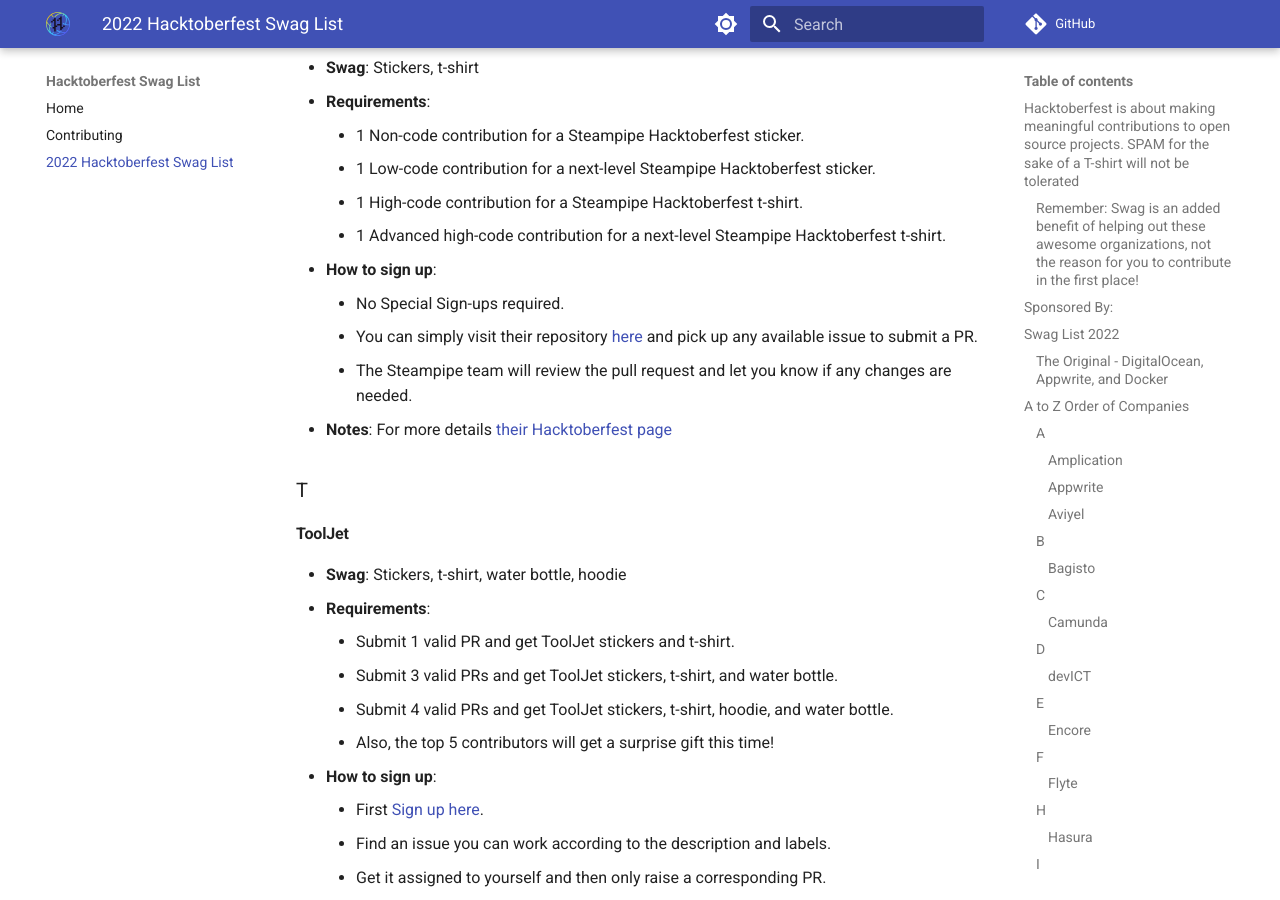
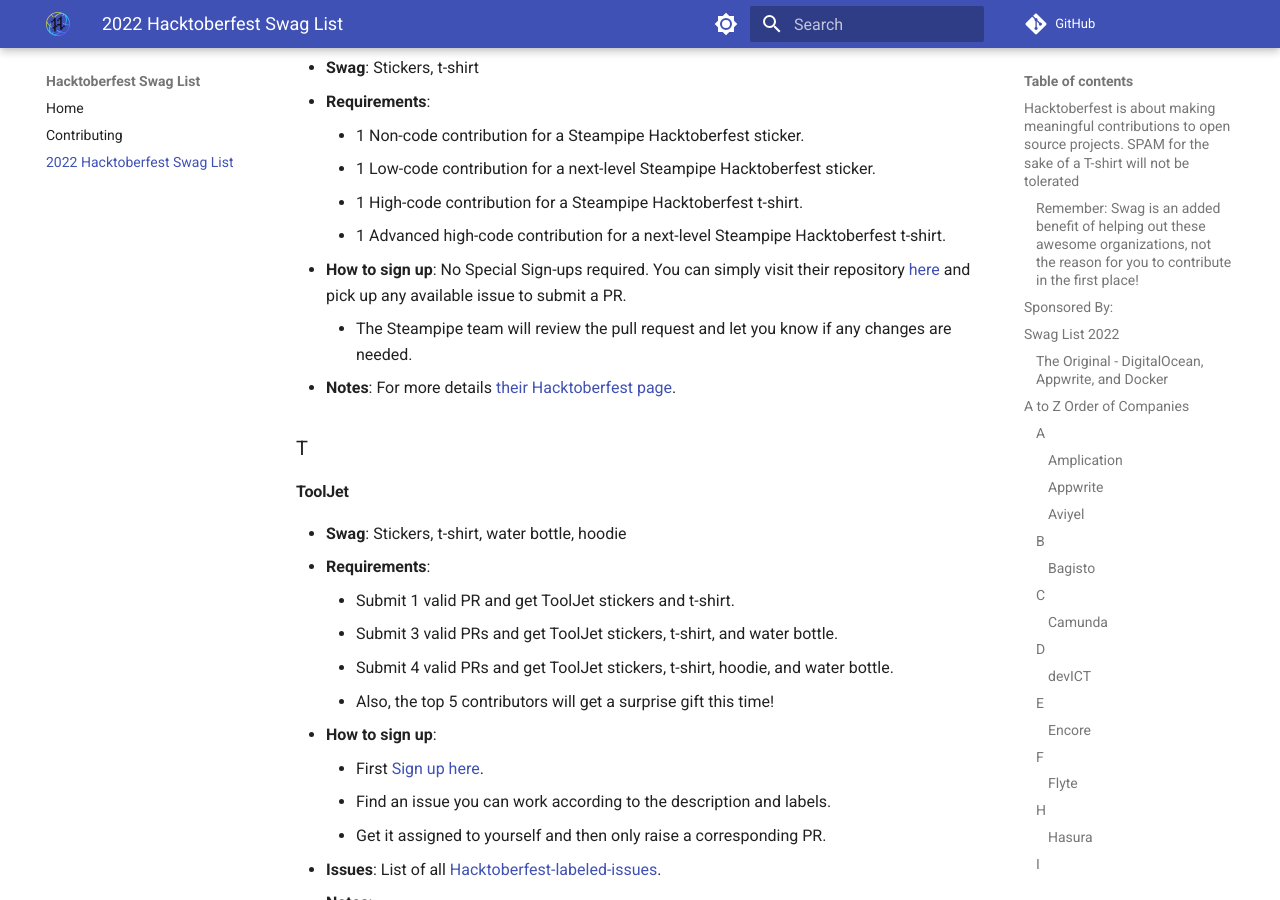
Before and after one commit to crweiner/hacktoberfest-swag-list, an MkDocs documentation site: the page built from docs/list.md, in a window 1280 px wide and 900 px high, scrolled down 10716 px. Built offline with MkDocs 1.6.1 and Material for MkDocs 9.7.7, drawn with Linux system fonts in a browser that asks for light colours; comment, search, counter and statistics services are not loaded; part of the change alters nothing that is shown.

```diff
--- a/docs/list.md
+++ b/docs/list.md
@@ -299,11 +299,9 @@ Appwrite is a self-hosted backend-as-a-service platform that provides developers
     - 1 Low-code contribution for a next-level Steampipe Hacktoberfest sticker.
     - 1 High-code contribution for a Steampipe Hacktoberfest t-shirt.
     - 1 Advanced high-code contribution for a next-level Steampipe Hacktoberfest t-shirt.
-- **How to sign up**:
-    - No Special Sign-ups required.
-    - You can simply visit their repository [here](https://github.com/turbot/steampipe) and pick up any available issue to submit a PR.
+- **How to sign up**: No Special Sign-ups required. You can simply visit their repository [here](https://github.com/turbot/steampipe){:target="\_blank"} and pick up any available issue to submit a PR.
     - The Steampipe team will review the pull request and let you know if any changes are needed.
-- **Notes**: For more details [their Hacktoberfest page](https://steampipe.io/blog/hacktoberfest-2022)
+- **Notes**: For more details [their Hacktoberfest page](https://steampipe.io/blog/hacktoberfest-2022){:target="\_blank"}.
 
 ### T
 
```
